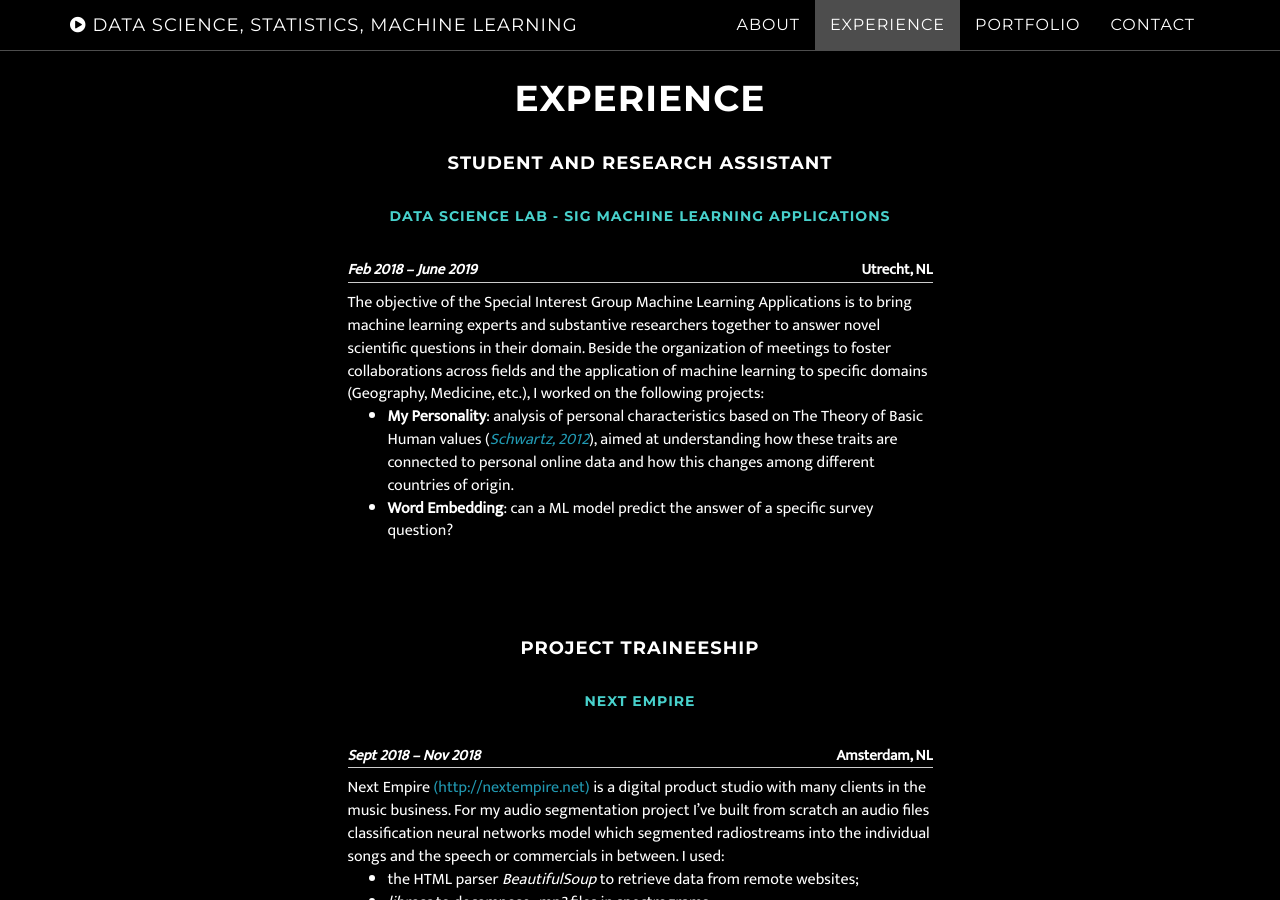
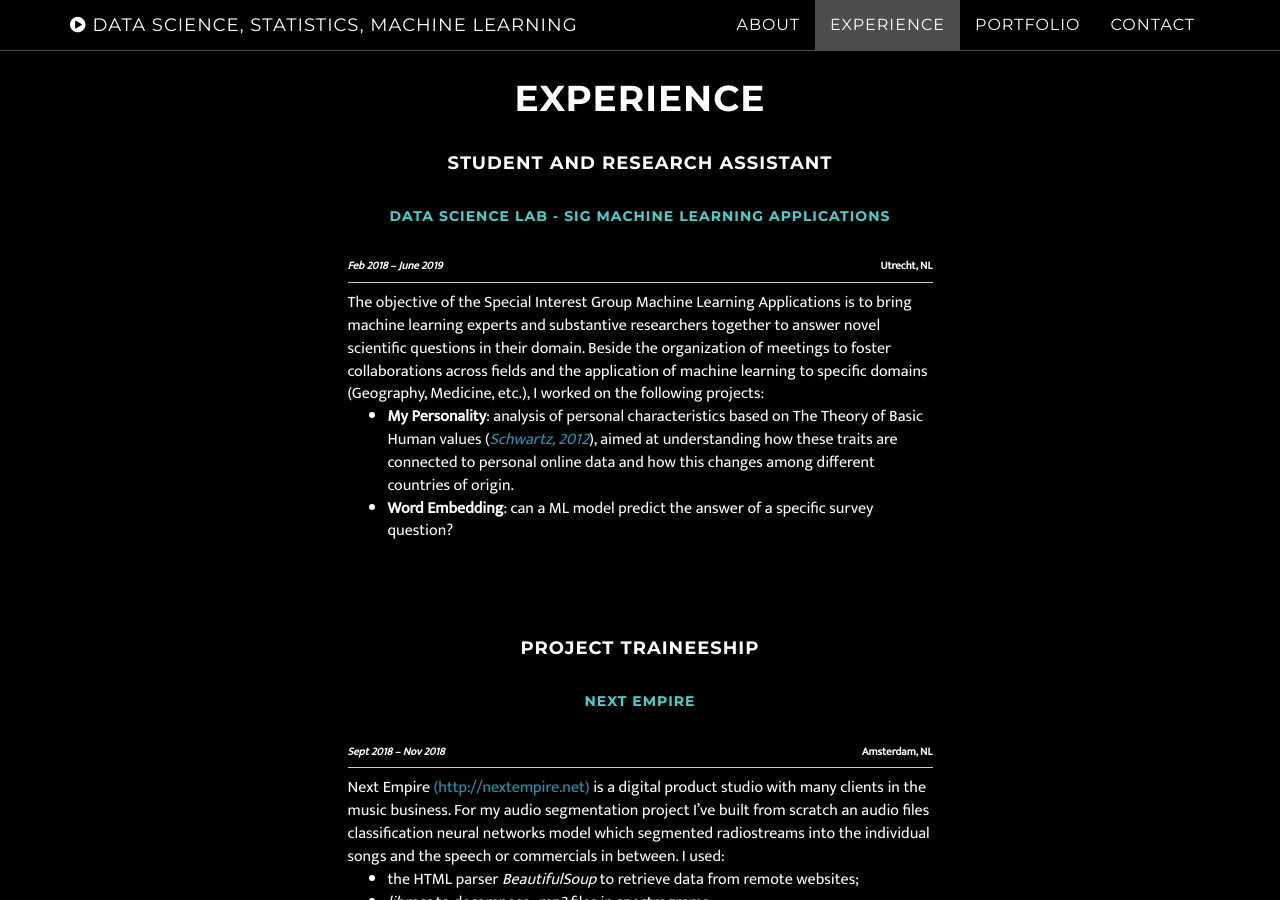
Before and after one commit to AgneseG/AgneseG.github.io, a Jekyll site: the page built from index.html, in a window 1280 px wide and 900 px high, scrolled down 1632 px. Built offline with Jekyll 4.4.1, drawn with Linux system fonts in a browser that asks for light colours.

Commit message:
Update grayscale.css

```diff
--- a/_includes/css/grayscale.css
+++ b/_includes/css/grayscale.css
@@ -394,9 +394,9 @@ body {
 }
 .alignleft {
 	float: left;
-	font-size: 15px;
+	font-size: 11px;
 }
 .alignright {
 	float: right;
-	font-size: 15px;
+	font-size: 11px;
 }
```
